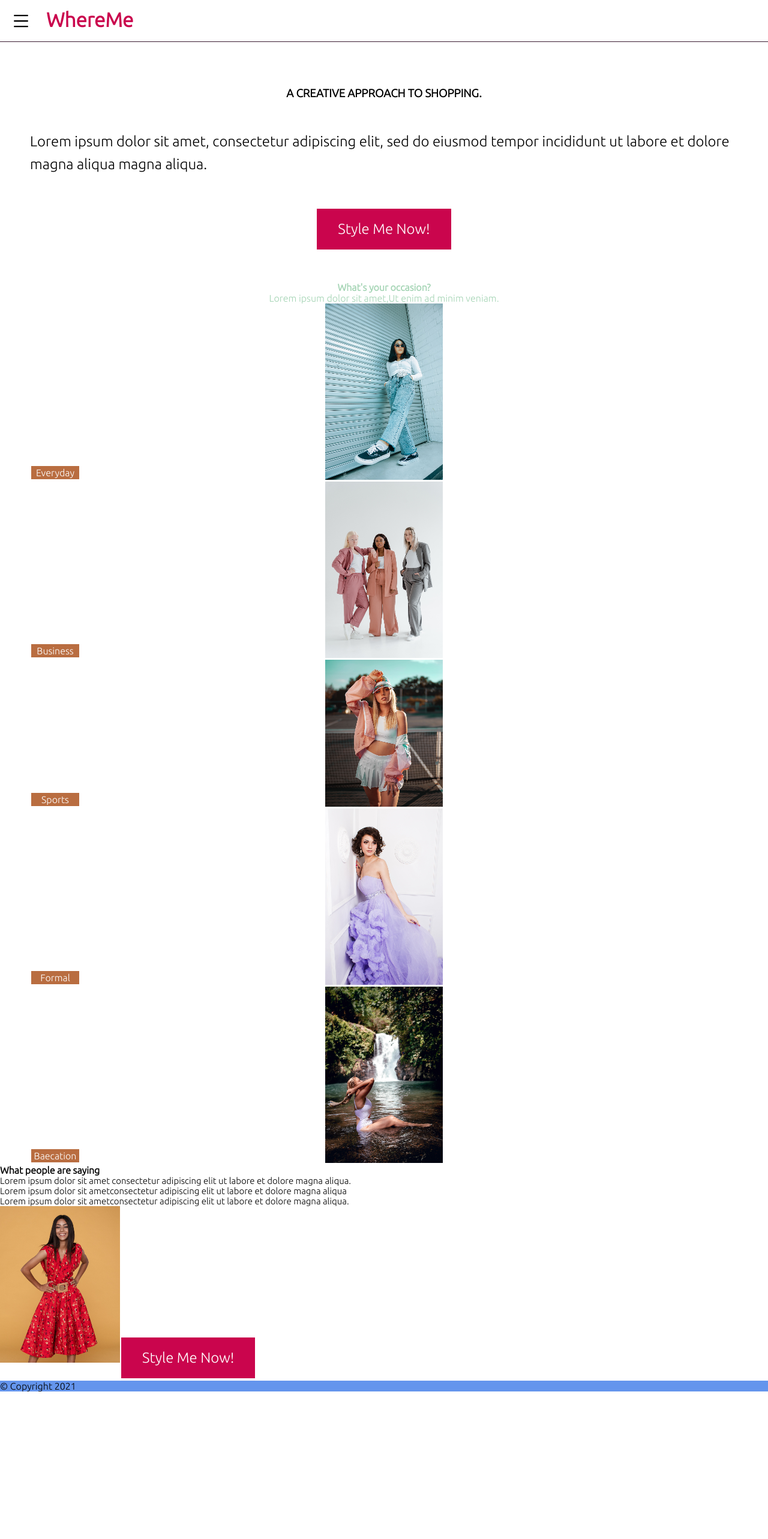
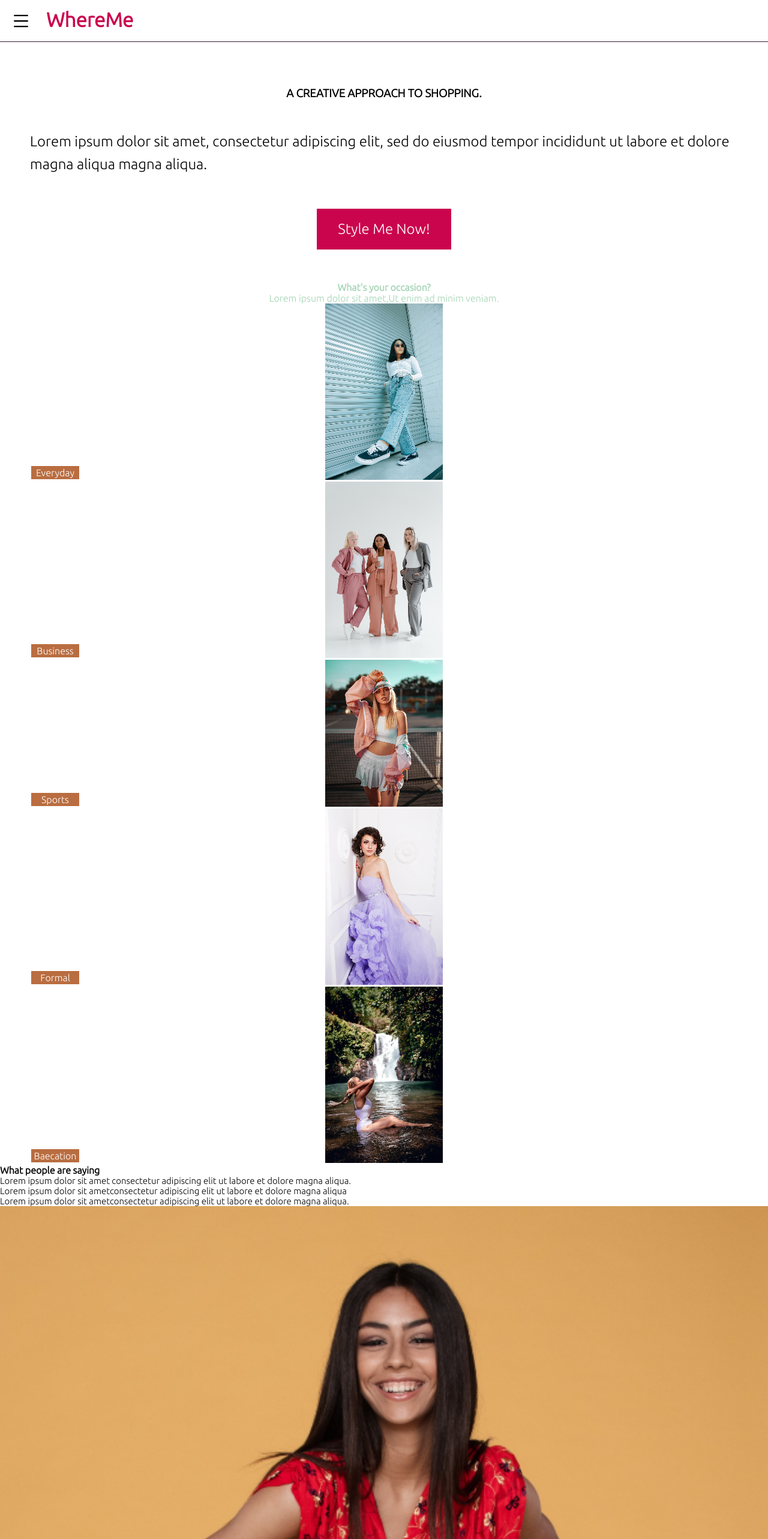
Before and after one commit to mnygit/whereme_project, a React (Create React App) app: page / in a window 1280 px wide. Shown: the top 2566 px of the page at 60% size. Before the commit the page ends 2320 px from the top, so only its background shows below. Built offline with nearby package versions, Linux system fonts and the light colour scheme; a web font is replaced by a local one.

Commit message:
resize image

```diff
--- a/src/Action.js
+++ b/src/Action.js
@@ -7,7 +7,7 @@ import dress from './dress.png';
 const Action = () => {
     return (
     <section>
-      <img src={dress} />
+      <img className="dress" src={dress} />
       <button className="btn">Style Me Now!</button>
 
 
--- a/src/index.css
+++ b/src/index.css
@@ -187,6 +187,11 @@
     font-size: 15px;
 }
 
+.dress {
+    width: 100%;
+    height:auto;
+}
+
 
 
 
```
Also changed, not shown: src/dress.png.
